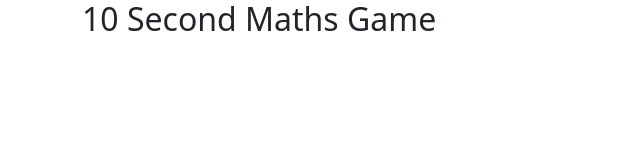
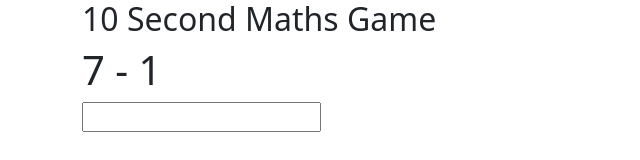
Before and after one commit to ReeAya/10-second-math-game, a plain HTML site: page index.html in a window 1280 px wide. Shown: the whole page, without its empty margins (0-640 px from the left). Drawn offline with nearby package versions, Linux system fonts and the light colour scheme.

Commit message:
Injected question into DOM and clear input on

```diff
--- a/index.html
+++ b/index.html
@@ -25,6 +25,8 @@
         <div class="col-xs-12">
           <h2>10 Second Maths Game</h2>
           <h1 id="equation"></h1>
+
+          <input id="user-input" type="number" />
         </div>
       </div>
     </div>
--- a/js/script.js
+++ b/js/script.js
@@ -1,3 +1,6 @@
+$(document).ready(function () {
+  let currentQuestion;
+  // random number generator
   let randomNumberGenerator = function (size) {
     return Math.ceil(Math.random() * size);
   };
@@ -58,7 +61,34 @@ let functionArray = [
   // randomly choosing question
 
   const getQuestion = function () {
-  let ques = functionArray[Math.floor(Math.random() * functionArray.length)]();
+    let ques =
+      functionArray[Math.floor(Math.random() * functionArray.length)]();
     return ques;
   };
-console.log(getQuestion());
+  // console.log(getQuestion());
+
+  //   event listener
+
+  $("#user-input").on("keyup", function () {
+    console.log($(this).val());
+  });
+
+  //   get question
+  let renderNewQuestion = function () {
+    currentQuestion = getQuestion();
+    $("#equation").text(currentQuestion.equation);
+  };
+
+  let checkAnswer = function (userInput, answer) {
+    if (userInput === answer) {
+      renderNewQuestion();
+      $("#user-input").val("");
+    }
+  };
+
+  $("#user-input").on("keyup", function () {
+    checkAnswer(Number($(this).val()), currentQuestion.answer);
+  });
+
+  renderNewQuestion();
+});
```
Lines whose indentation alone changed are shown as unchanged.
